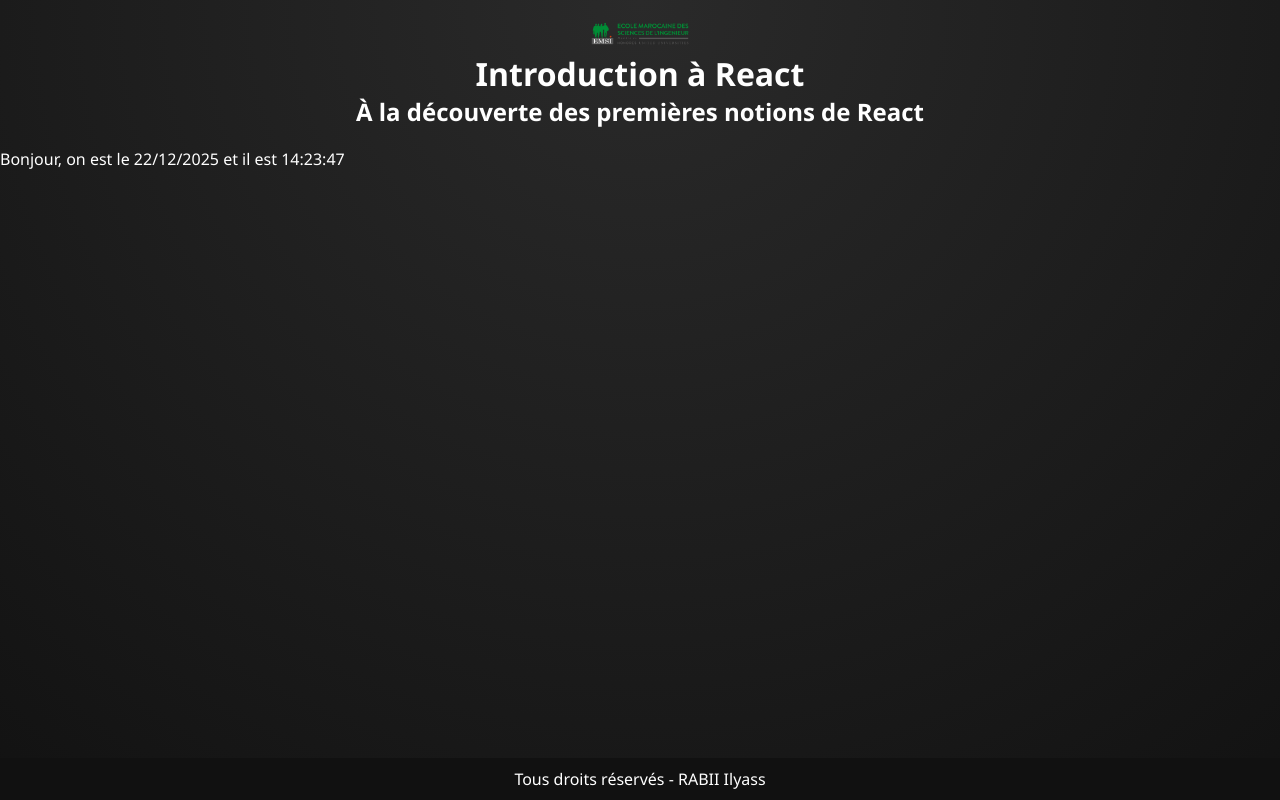
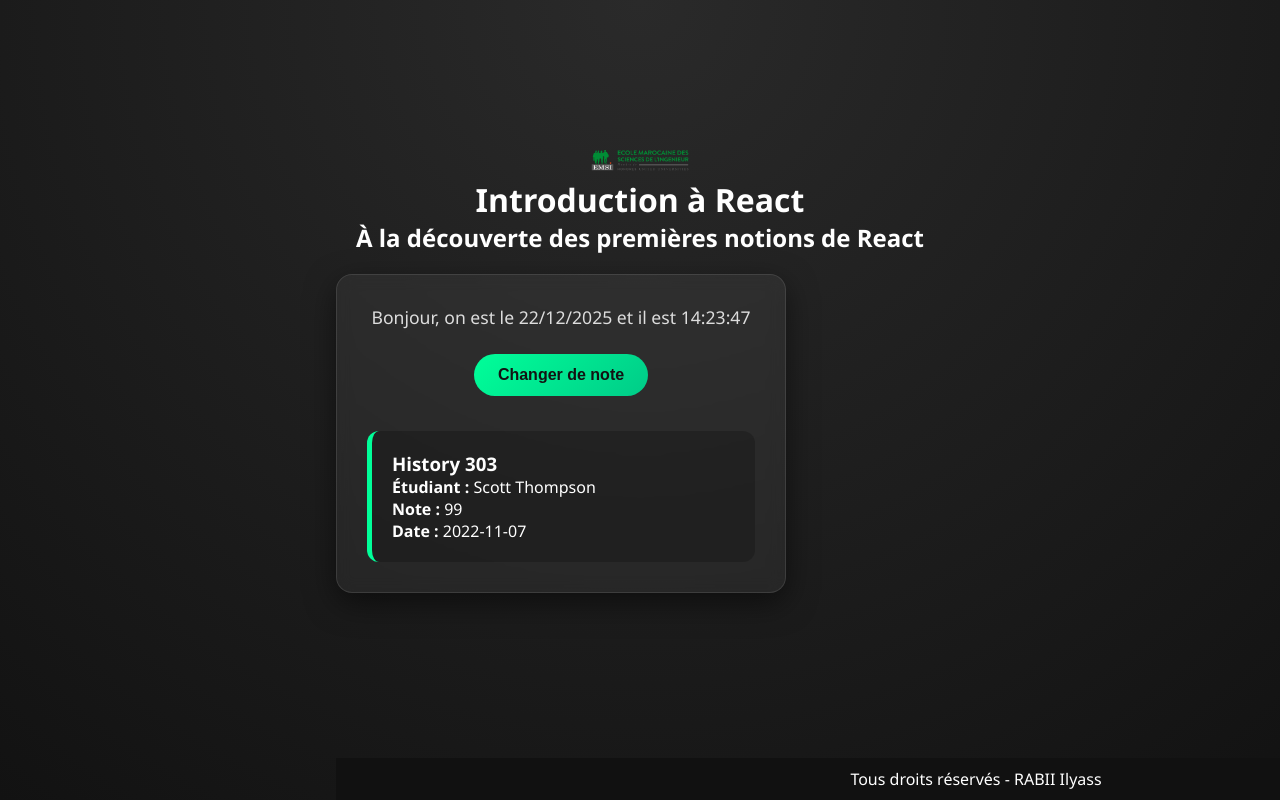
Before and after one commit to MBDS-CASA/react101-IliasRabii, a React (Vite) app: page / in a window 1280 px wide. Built offline with nearby package versions, Linux system fonts and the light colour scheme.

Commit message:
TD03 : Correction du layout global et centrage du contenu

```diff
--- a/src/App.css
+++ b/src/App.css
@@ -1,85 +1,127 @@
-/* ===== APP LAYOUT ===== */
-.app {
+/* =========================
+   RESET
+   ========================= */
+* {
+  margin: 0;
+  padding: 0;
+  box-sizing: border-box;
+}
+
+/* =========================
+   BODY & ROOT LAYOUT
+   ========================= */
+body {
+  font-family: "Segoe UI", Tahoma, Geneva, Verdana, sans-serif;
+  background: radial-gradient(circle at top, #2a2a2a, #121212);
+  color: #fff;
+  overflow-x: hidden; /* Prevents horizontal scrollbar */
+}
+
+/* TARGETING #root directly */
+#root {
+  min-height: 100vh;
   display: flex;
   flex-direction: column;
-  align-items: center !important;
-  min-height: 100vh;
+  justify-content: center; /* Centers content Vertically */
+  align-items: center;     /* Centers content Horizontally */
+  text-align: center;      /* Centers text inside elements */
+  padding-bottom: 80px;    /* Prevents content from hiding behind fixed footer */
+  width: 100%;
 }
 
+/* =========================
+   COMPONENTS
+   ========================= */
 
-/* ===== HEADER ===== */
+/* Header */
 .header {
-  max-width: 900px;
-  width: 100%;
-  text-align: center;
-  padding: 60px 20px 40px;
+  margin-bottom: 20px;
 }
 
 .header img {
   width: 120px;
-  margin-bottom: 25px;
-  filter: drop-shadow(0 0 12px rgba(0, 255, 150, 0.45));
-  transition: transform 0.3s ease;
-}
-
-.header img:hover {
-  transform: scale(1.08);
+  margin-bottom: 15px;
+  display: inline-block; /* Helps with text-align center */
 }
 
 .header h1 {
-  font-size: 3.2rem;
-  margin-bottom: 12px;
-  letter-spacing: 1px;
+  font-size: 3rem;
+  margin-bottom: 5px;
 }
 
 .header h2 {
-  font-size: 1.4rem;
-  font-weight: 300;
-  opacity: 0.85;
+  font-size: 1.2rem;
+  opacity: 0.8;
+  font-weight: 400;
 }
 
-/* ===== MAIN CONTENT (CARD) ===== */
+/* Main Content Card */
 .main-content {
-  max-width: 600px;
-  margin: auto;
-  padding: 30px 25px;
-  text-align: center;
-  font-size: 1.2rem;
-  background: rgba(255, 255, 255, 0.04);
-  border-radius: 14px;
-  box-shadow: 0 10px 30px rgba(0, 0, 0, 0.4);
-  backdrop-filter: blur(6px);
-
-  display: flex;
-  align-items: center;
-  justify-content: center;
+  width: 90%;
+  max-width: 450px;
+  padding: 30px;
+  background: rgba(255, 255, 255, 0.05); /* Glass effect */
+  border-radius: 16px;
+  box-shadow: 0 10px 30px rgba(0, 0, 0, 0.5);
+  backdrop-filter: blur(8px);
+  border: 1px solid rgba(255, 255, 255, 0.1);
 }
 
+.date-text {
+  margin-bottom: 25px;
+  font-size: 1.1rem;
+  color: #ddd;
+}
 
-/* ===== FOOTER ===== */
+/* Button */
+.btn-random {
+  padding: 12px 24px;
+  margin-bottom: 25px;
+  border-radius: 50px;
+  border: none;
+  cursor: pointer;
+  background: linear-gradient(135deg, #00ff99, #00cc88);
+  color: #121212;
+  font-weight: 700;
+  font-size: 1rem;
+  transition: transform 0.2s, box-shadow 0.2s;
+}
+
+.btn-random:hover {
+  transform: translateY(-3px);
+  box-shadow: 0 5px 15px rgba(0, 255, 153, 0.4);
+}
+
+.btn-random:active {
+  transform: scale(0.95);
+}
+
+/* Note Card */
+.note-card {
+  text-align: left; /* Keep note text readable */
+  padding: 20px;
+  border-radius: 12px;
+  background: rgba(0, 0, 0, 0.2);
+  margin-top: 10px;
+}
+
+.note-good {
+  border-left: 5px solid #00ff99;
+}
+
+.note-bad {
+  border-left: 5px solid #ff5555;
+}
+
+/* Footer */
 .footer {
   position: fixed;
   bottom: 0;
+  left: 0;
   width: 100%;
-  text-align: center;
-  padding: 14px;
-  background: rgba(0, 0, 0, 0.6);
+  padding: 15px;
+  background: rgba(18, 18, 18, 0.95);
+  border-top: 1px solid rgba(255, 255, 255, 0.05);
   font-size: 0.9rem;
-  backdrop-filter: blur(6px);
+  color: #888;
 }
-
-/* ===== RESPONSIVE ===== */
-@media (max-width: 600px) {
-  .header h1 {
-    font-size: 2.2rem;
-  }
-
-  .header h2 {
-    font-size: 1.1rem;
-  }
-
-  .main-content {
-    font-size: 1rem;
-    padding: 20px;
-  }
-}
--- a/src/App.jsx
+++ b/src/App.jsx
@@ -1,6 +1,7 @@
 import Header from "./compenents/Header";
 import MainContent from "./compenents/MainContent";
 import Footer from "./compenents/Footer";
+import "./App.css";
 
 function App() {
  return (
--- a/src/compenents/MainContent.jsx
+++ b/src/compenents/MainContent.jsx
@@ -1,7 +1,14 @@
 import { useEffect, useState } from "react";
+import notes from "../data.json";
+import Note from "./Note";
+
+function getRandomNote() {
+  return notes[Math.floor(Math.random() * notes.length)];
+}
 
 function MainContent() {
   const [now, setNow] = useState(new Date());
+  const [note, setNote] = useState(getRandomNote());
 
   useEffect(() => {
     const timer = setInterval(() => {
@@ -11,20 +18,34 @@ function MainContent() {
     return () => clearInterval(timer);
   }, []);
 
-  const jour = now.getDate();
-  const mois = now.getMonth() + 1;
+  const jour = String(now.getDate()).padStart(2, "0");
+  const mois = String(now.getMonth() + 1).padStart(2, "0");
   const annee = now.getFullYear();
-
   const heure = String(now.getHours()).padStart(2, "0");
   const minute = String(now.getMinutes()).padStart(2, "0");
   const seconde = String(now.getSeconds()).padStart(2, "0");
 
   return (
     <main className="main-content">
-      <p>
+      <p className="date-text">
         Bonjour, on est le {jour}/{mois}/{annee} et il est{" "}
         {heure}:{minute}:{seconde}
       </p>
+
+      <button
+        onClick={() => setNote(getRandomNote())}
+        className="btn-random"
+      >
+        Changer de note
+      </button>
+
+      <Note
+        course={note.course}
+        firstname={note.student.firstname}
+        lastname={note.student.lastname}
+        grade={note.grade}
+        date={note.date}
+      />
     </main>
   );
 }
--- /dev/null
+++ b/src/compenents/Note.jsx
@@ -0,0 +1,14 @@
+function Note({ course, firstname, lastname, grade, date }) {
+  const noteClass = grade >= 60 ? "note-good" : "note-bad";
+
+  return (
+    <div className={`note-card ${noteClass}`}>
+      <h3>{course}</h3>
+      <p><strong>Étudiant :</strong> {firstname} {lastname}</p>
+      <p><strong>Note :</strong> {grade}</p>
+      <p><strong>Date :</strong> {date}</p>
+    </div>
+  );
+}
+
+export default Note;
```
Also changed, not shown: src/compenents/StudentNote.jsx (added, +14 -0 lines), src/data.json (renamed from data.json).
